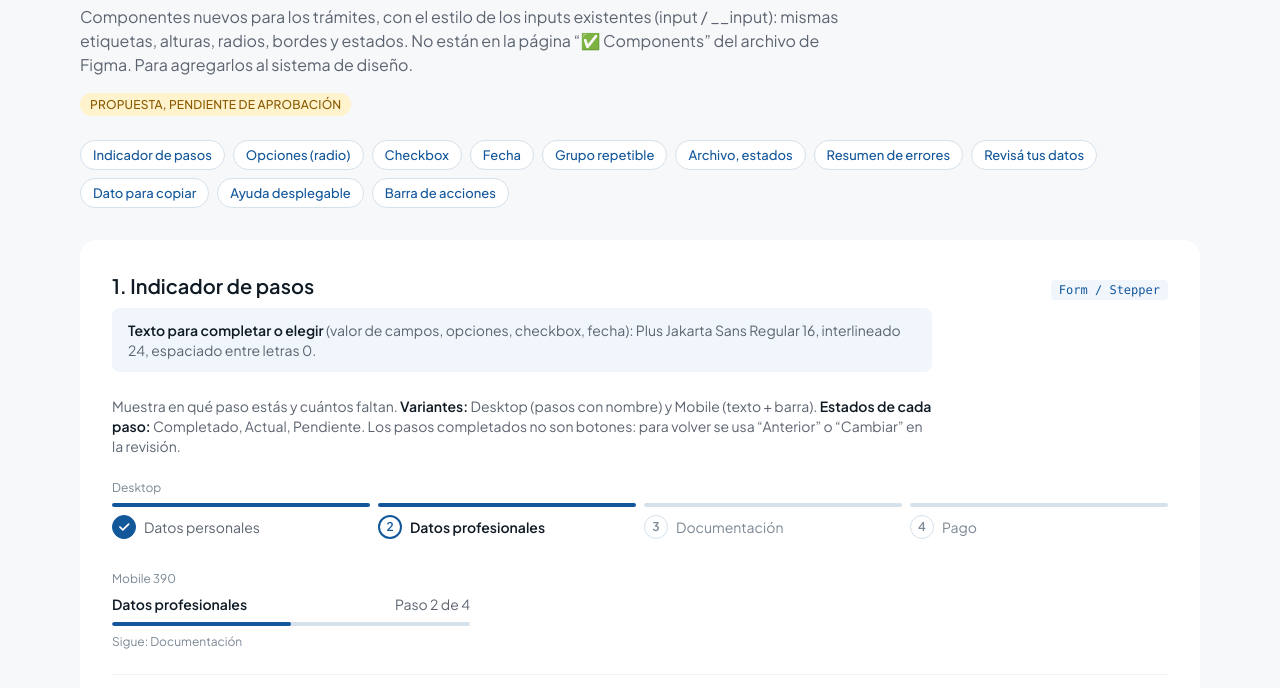
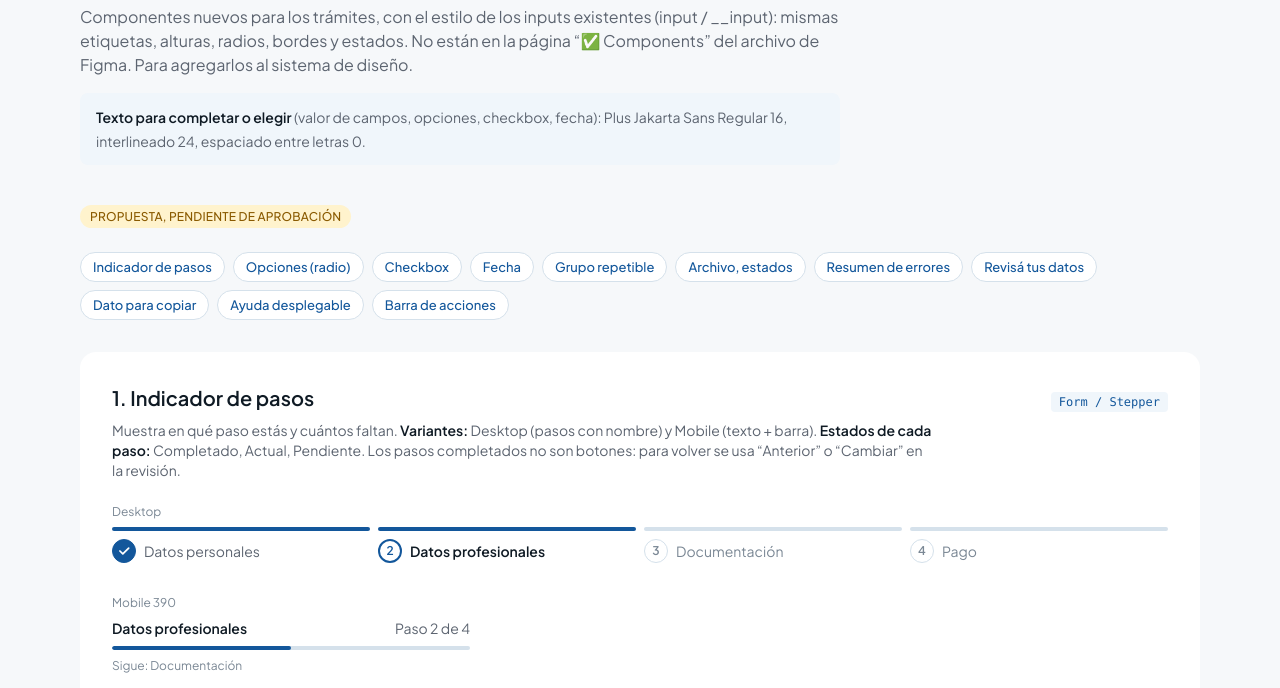
Before and after one commit to beatlab-io/cmcpsi-prototipos, a plain HTML site: page componentes-formularios/index.html in a window 1280 px wide. Shown: the part 91-779 px from the top of the page. Drawn offline with Linux system fonts and the light colour scheme.

Commit message:
Mover especificación tipográfica de campos a la cabecera
Co-Authored-By: Claude Opus 5.5 <noreply@anthropic.com>

```diff
--- a/componentes-formularios/index.html
+++ b/componentes-formularios/index.html
@@ -239,6 +239,7 @@ legend{font-size:14px;font-weight:500;line-height:20px;margin-bottom:var(--sp-8)
   <header class="doc-head">
     <h1>Componentes de formulario</h1>
     <p>Componentes nuevos para los trámites, con el estilo de los inputs existentes (input / __input): mismas etiquetas, alturas, radios, bordes y estados. No están en la página “✅ Components” del archivo de Figma. Para agregarlos al sistema de diseño.</p>
+    <p class="comp-use" style="margin-top:16px;max-width:760px;background:var(--bg-institutional-panel);border-radius:8px;padding:12px 16px"><strong>Texto para completar o elegir</strong> (valor de campos, opciones, checkbox, fecha): Plus Jakarta Sans Regular 16, interlineado 24, espaciado entre letras 0.</p>
     <span class="doc-status">Propuesta, pendiente de aprobación</span>
     <nav class="toc" aria-label="Componentes">
       <a href="#c1">Indicador de pasos</a><a href="#c2">Opciones (radio)</a><a href="#c3">Checkbox</a><a href="#c4">Fecha</a><a href="#c5">Grupo repetible</a><a href="#c6">Archivo, estados</a><a href="#c7">Resumen de errores</a><a href="#c8">Revisá tus datos</a><a href="#c9">Dato para copiar</a><a href="#c10">Ayuda desplegable</a><a href="#c11">Barra de acciones</a>
@@ -248,8 +249,7 @@ legend{font-size:14px;font-weight:500;line-height:20px;margin-bottom:var(--sp-8)
   <!-- 1 -->
   <section class="comp" id="c1">
     <div class="comp-head"><h2>1. Indicador de pasos</h2><span class="comp-name">Form / Stepper</span></div>
-    <p class="comp-use" style="background:var(--bg-institutional-panel);border-radius:8px;padding:12px 16px"><strong>Texto para completar o elegir</strong> (valor de campos, opciones, checkbox, fecha): Plus Jakarta Sans Regular 16, interlineado 24, espaciado entre letras 0.</p>
-    <p class="comp-use">Muestra en qué paso estás y cuántos faltan. <strong>Variantes:</strong> Desktop (pasos con nombre) y Mobile (texto + barra). <strong>Estados de cada paso:</strong> Completado, Actual, Pendiente. Los pasos completados no son botones: para volver se usa “Anterior” o “Cambiar” en la revisión.</p>
+        <p class="comp-use">Muestra en qué paso estás y cuántos faltan. <strong>Variantes:</strong> Desktop (pasos con nombre) y Mobile (texto + barra). <strong>Estados de cada paso:</strong> Completado, Actual, Pendiente. Los pasos completados no son botones: para volver se usa “Anterior” o “Cambiar” en la revisión.</p>
     <div class="state-label">Desktop</div>
     <ol class="stepper" aria-label="Pasos del trámite">
       <li class="done"><span class="bar"></span><span class="meta"><span class="num"><svg class="icon" style="width:14px;height:14px;stroke-width:3" aria-hidden="true"><use href="#i-check"/></svg></span><span>Datos personales<span class="sr-only">, completado</span></span></span></li>
```
